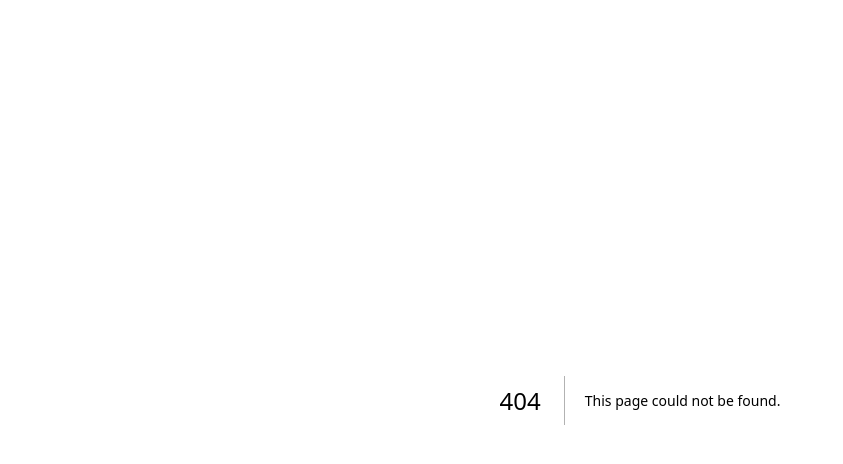
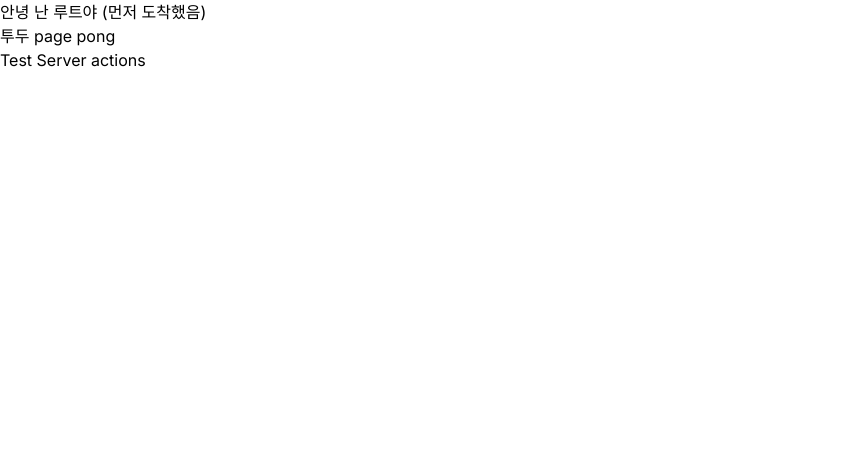
Before and after one commit to yelo-o/supa-next-todo, a Next.js app: page /todo in a window 1280 px wide. Before the commit this address had no page. Shown: the top 464 px of the page, without its empty margins (0-843 px from the left). Built offline with nearby package versions, Linux system fonts and the light colour scheme.

Commit message:
서버 액션 테스트

```diff
--- /dev/null
+++ b/actions/ping/ping.action.ts
@@ -0,0 +1,6 @@
+"use server";
+
+export const pingAction = async () => {
+  console.log("pingAction income");
+  return "pong";
+}
--- a/app/layout.tsx
+++ b/app/layout.tsx
@@ -16,7 +16,10 @@ export default function RootLayout({
 }>) {
   return (
     <html lang="en">
-      <body className={inter.className}>{children}</body>
+      <body className={inter.className}>
+      안녕 난 루트야 (먼저 도착했음)
+      {children}
+      </body>
     </html>
   );
 }
--- /dev/null
+++ b/app/todo/components/ClientComponentTest.jsx
@@ -0,0 +1,17 @@
+"use client";
+import React from "react";
+import {pingAction} from "@/actions/ping/ping.action";
+
+const ClientComponentTest = () => {
+  const handleClick = async () => {
+    const result = await pingAction();
+    console.log("result : ", result);
+  }
+  return (
+    <div>
+      <button onClick={handleClick}>Test Server actions</button>
+    </div>
+  )
+}
+
+export default ClientComponentTest;
--- /dev/null
+++ b/app/todo/error.tsx
@@ -0,0 +1,18 @@
+"use client";
+import React from 'react'
+import { BounceLoader } from "react-spinners";
+
+const Error = () => {
+  return (
+    <div className=" flex flex-col items-center mt-12">
+      <div>
+        <BounceLoader />
+      </div>
+      <div className=" font-bold my-2">
+        There is something wrong..
+      </div>
+    </div>
+  )
+}
+
+export default Error
--- /dev/null
+++ b/app/todo/loading.tsx
@@ -0,0 +1,18 @@
+"use client";
+import React from 'react'
+import { DotLoader } from "react-spinners";
+
+const loading = () => {
+  return (
+    <div className=" flex flex-col items-center mt-12">
+      <div>
+        <DotLoader />
+      </div>
+      <div className=" font-bold my-2">
+        loading...
+      </div>
+    </div>
+  )
+}
+
+export default loading
--- /dev/null
+++ b/app/todo/page.tsx
@@ -0,0 +1,20 @@
+import { sleep } from "@/lib/utils"
+import React from "react";
+import {pingAction} from "@/actions/ping/ping.action";
+import ClientComponentTest from "@/app/todo/components/ClientComponentTest";
+
+const page = async () => {
+  console.log(">>> SSR Start");
+
+  const result = await pingAction();
+  await sleep(1500);
+
+  console.log(">>> SSR End");
+  return(
+    <div>투두 page {result}
+      <ClientComponentTest />
+    </div>
+  );
+};
+
+export default page;
```
